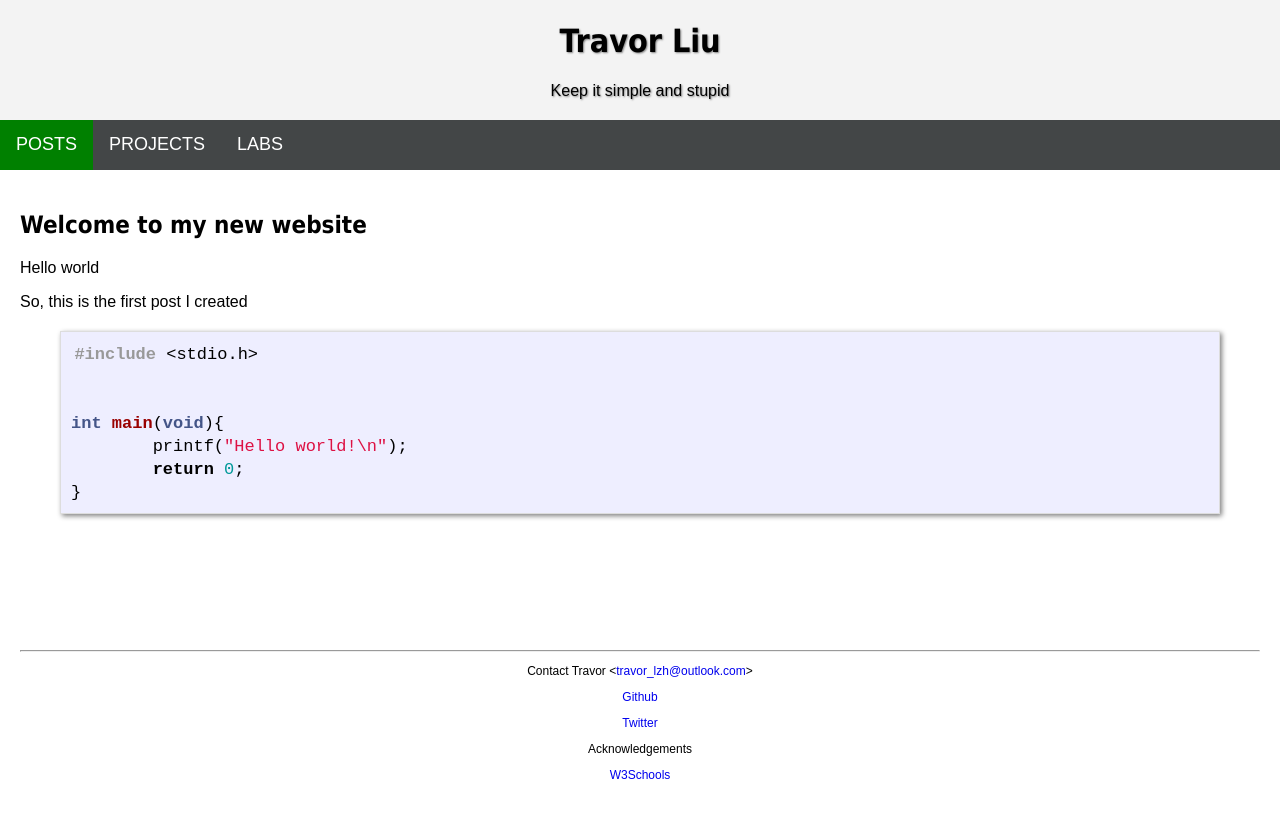
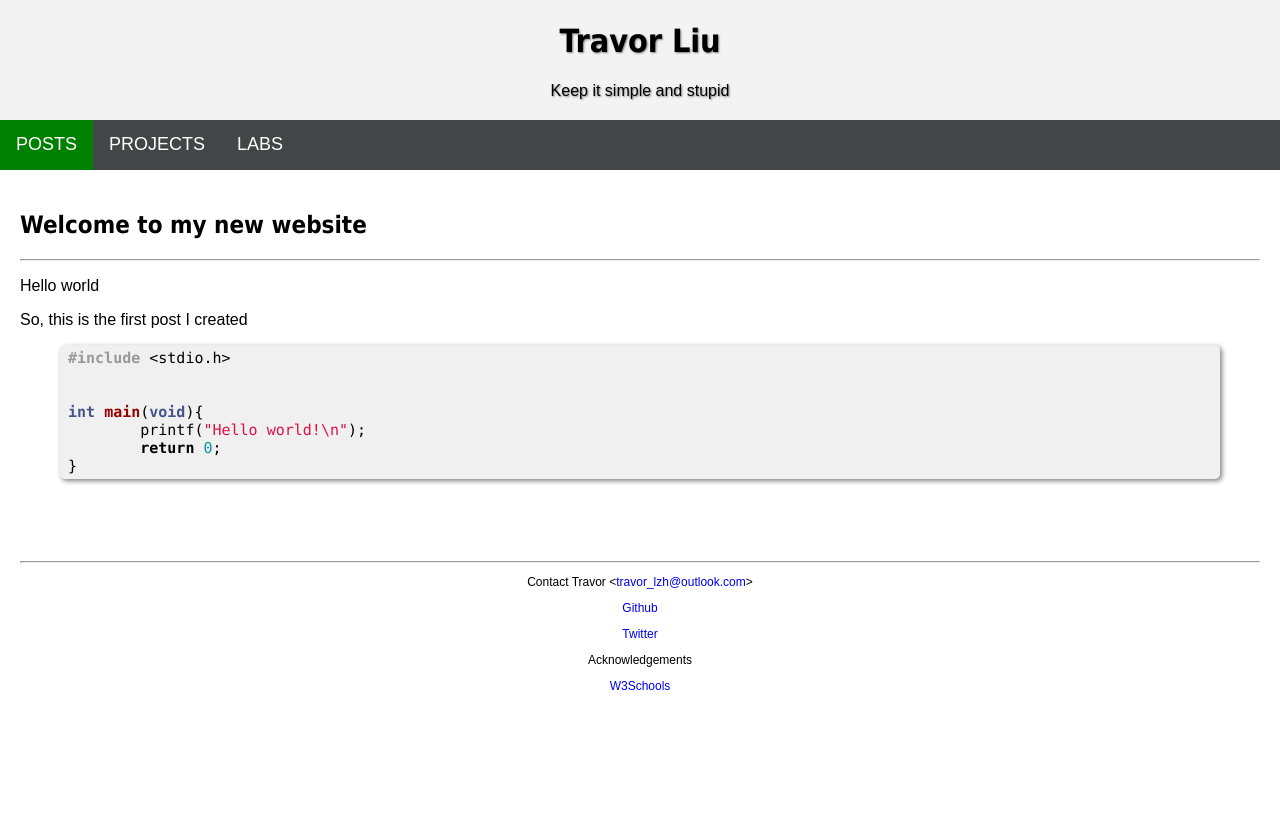
Before and after one commit to TravorLZH/travorlzh.github.io-old, a Jekyll site: the page built from _posts/2018-01-20-Welcome.md, in a window 1280 px wide. Shown: the top 818 px of the page. Built offline with Jekyll 4.4.1, drawn with Linux system fonts in a browser that asks for light colours; grey boxes are pictures that could not be loaded.

Commit message:
Adapted for markdown

```diff
--- a/_layouts/modern.html
+++ b/_layouts/modern.html
@@ -2,6 +2,7 @@
 <html>
 	<head>
 		<meta name="viewport" content="width=device-width, initial-scale=1.0">
+		<meta charset="utf-8"/>
 		<title>Travor Liu - {{page.title}}</title>
 		<link rel="icon" href="../assets/icons/favicon.ico"/>
 		<link rel="shortcut icon" href="/assets/icons/favicon.ico"/>
@@ -54,7 +55,7 @@
 			<div class="content">
 				<h2>{{page.mtitle}}</h2>
 				{{ content }}
-				<br/><br/><br/><br/><br/><br/><hr/>
+				<br/><br/><br/><hr/>
 				<span id="footer">
 					<div class="footer">
 						<p>Contact Travor &#060;<a href="mailto:travor_lzh@outlook.com">travor_lzh@outlook.com</a>&#062;</p>
--- a/_layouts/post.html
+++ b/_layouts/post.html
@@ -2,9 +2,10 @@
 layout: modern
 des: hello
 ---
-<link rel="stylesheet" href="/assets/css/post_content.css"/>
+<!--<link rel="stylesheet" href="/assets/css/post_content.css"/>-->
 <link rel="stylesheet" href="/assets/css/syntax.css"/>
 <div id="post">
 	<h2>{{page.title}}</h2>
+	<hr/>
 	{{ content }}
 </div>
--- a/assets/css/custom.css
+++ b/assets/css/custom.css
@@ -1,4 +1,4 @@
-b{
+.content code{
 	display: inline-block;
 	font-style: normal;
 	font-family: Consolas;
@@ -8,3 +8,27 @@
 	font-weight: normal;
 	background-color: #F0F0F0;
 }
+
+.content pre code{
+	font-size: 15px;
+	box-shadow: 2px 2px 5px gray;
+	overflow-x: scroll;
+	width: 100%;
+}
+
+.content blockquote{
+	margin: 0;
+	background-color: #F0F0F0;
+	border-left: 10px solid #AAAAAA;
+	color: #888888;
+	font-family: Consolas;
+	padding: 1px 10px;
+}
+
+.content blockquote p{
+	margin: 8px 0px;
+}
+
+.content img{
+	width: 100%;
+}
```
